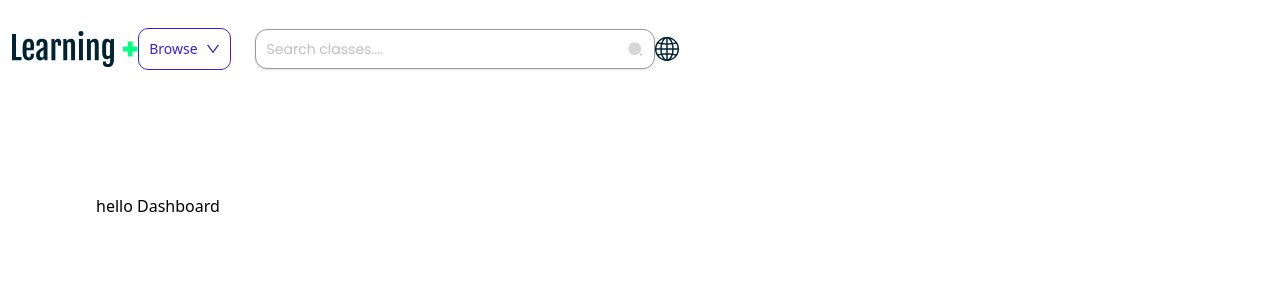
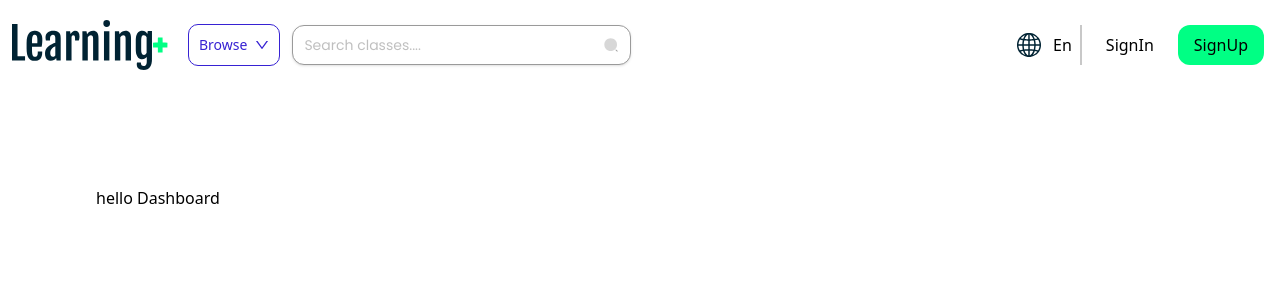
Before and after one commit to Vivek-C365/LMS, a React (Vite) app: page /dashboard in a window 1280 px wide. Shown: the top 300 px of the page. Built offline with nearby package versions, Linux system fonts and the light colour scheme.

Commit message:
Add AuthPage component, update package.json and package-lock.json to include react-icons, and refactor Modal and Navbar components for improved UI and functionality.

```diff
--- a/package.json
+++ b/package.json
@@ -18,6 +18,7 @@
     "firebase": "^11.8.0",
     "react": "^19.1.0",
     "react-dom": "^19.1.0",
+    "react-icons": "^5.5.0",
     "react-redux": "^9.2.0",
     "react-router-dom": "^7.6.0",
     "react-toastify": "^11.0.5",
--- a/src/components/common/Modal.jsx
+++ b/src/components/common/Modal.jsx
@@ -1,20 +1,42 @@
-import React from "react";
-import { Modal } from "antd";
+// import React from "react";
+// import { Modal } from "antd";
 
-const ModalPage = ({  children, open, onCancel, onOk }) => {
-  return (
-    <>
-      <Modal
-        open={open}
-        onOk={onOk}
+// const ModalPage = ({  children, open, onCancel, onOk }) => {
+//   return (
+//     <>
+//       <Modal
+//         open={open}
+//         onOk={onOk}
 
-        onCancel={onCancel}
-        footer={null}
-      >
-        {children}
-      </Modal>
-    </>
+//         onCancel={onCancel}
+//         footer={null}
+//       >
+//         {children}
+//       </Modal>
+//     </>
+//   );
+// };
+
+// export default ModalPage;
+
+import { createPortal } from "react-dom";
+import { HiXMark } from "react-icons/hi2";
+
+//Min resaon to use the createportal is used to avoid the conflit with css property overflow set to hiiden
+
+export default function Modal({ children, onClose }) {
+  return createPortal(
+      <div className="fixed top-1/2 left-1/2 transform -translate-x-1/2 -translate-y-1/2 bg-white rounded-lg shadow-xl p-8 transition-all duration-500">
+        <button
+          onClick={onClose}
+          className="absolute top-3 right-5 bg-none border-none p-1 rounded-sm transition-all duration-200 hover:bg-gray-100"
+        >
+          <HiXMark className="w-6 h-6 text-gray-500" />
+        </button>
+        <div>{children}
+         Modal Window</div>
+      </div>,
+
+     document.body
   );
-};
-
-export default ModalPage;
+}
--- a/src/components/common/button.jsx
+++ b/src/components/common/button.jsx
@@ -1,4 +1,4 @@
-export function Button({
+export default function Button({
   children,
   variant = "primary",
   size = "md",
@@ -11,7 +11,7 @@ export function Button({
 }) {
   const variantClasses = {
     primary:
-      "bg-blue-600 hover:bg-blue-700 text-white border  focus:outline-none ",
+      " text-black border-none focus:outline-none ",
     secondary:
       "bg-gray-200 hover:bg-gray-300 text-gray-800 border border-gray-200",
     success: "bg-green-600 hover:bg-green-700 text-white border border-green-600",
@@ -30,7 +30,7 @@ export function Button({
   return (
     <button
       onClick={onClick}
-      className={`font-poppins rounded-full transition duration-200 flex justify-center items-center ${
+      className={`font-poppins rounded-xl m-1 transition duration-200 flex justify-center items-center ${
         variantClasses[variant]
       } ${sizeClasses[size]} ${
         isLoading ? "opacity-70 cursor-not-allowed" : ""
--- a/src/components/navbar/Navbar.jsx
+++ b/src/components/navbar/Navbar.jsx
@@ -1,13 +1,15 @@
-import learning from "../../assets/images/svg/Learning.svg";
-import Earth from "../../assets/icons/svg/Earth.svg";
-import plus from "../../assets/images/svg/Vector.svg";
-import DropDown from "../common/DropDown";
-import SearchBar from "../common/SearchBar";
+import learning from '../../assets/images/svg/Learning.svg'
+import Earth from '../../assets/icons/svg/Earth.svg'
+import plus from '../../assets/images/svg/Vector.svg'
+import DropDown from '../common/DropDown'
+import SearchBar from '../common/SearchBar'
+import Button from '../common/button'
+// import { useNavigate } from "react-router-dom";
 
 export default function Navbar() {
   const items = [
     {
-      key: "1",
+      key: '1',
       label: (
         <a
           target="_blank"
@@ -19,7 +21,7 @@ export default function Navbar() {
       ),
     },
     {
-      key: "2",
+      key: '2',
       label: (
         <a
           target="_blank"
@@ -32,7 +34,7 @@ export default function Navbar() {
       disabled: true,
     },
     {
-      key: "3",
+      key: '3',
       label: (
         <a
           target="_blank"
@@ -45,33 +47,45 @@ export default function Navbar() {
       disabled: true,
     },
     {
-      key: "4",
+      key: '4',
       danger: true,
-      label: "a danger item",
+      label: 'a danger item',
     },
-  ];
+  ]
+
+  // const navigate = useNavigate();
   return (
-    <div className="p-3">
+    <div className="p-3 mx-auto">
+      <div className="flex items-center gap-2 justify-between">
+        <div className="left-part flex items-center gap-2">
           <div className="flex items-center">
-        <div className="flex gap-2 items-center">
-          <div className="flex gap-2 items-center">
             <img src={learning} alt="title" />
-            <img src={plus} alt="plus" />
+            <img src={plus} alt="plus" className="" />
           </div>
+          <div className=" flex items-center">
             <DropDown
               className={
-              "border-1 rounded-[10px] font-normal p-2.5 text-[var(--color-secondary-text-v2)] text-sm m-4"
+                'border-1 rounded-[10px] font-normal p-2.5 text-[var(--color-secondary-text-v2)] text-sm m-3'
               }
               items={items}
               triggerContent="Browse"
             />
             <SearchBar placeholder="Search classes...." />
           </div>
+        </div>
 
-        <div className="flex gap-2 items-center">
+        <div className="flex items-center right-part gap-1  divide-x-2 divide-[#C8C8C8]">
+          <div className="items-center flex gap-1">
             <img src={Earth} alt="title" />
+            <p className="p-2">En</p>
+          </div>
+
+          <div className='flex '>
+            <Button>SignIn</Button>
+            <Button className="bg-[var(--color-primary)]">SignUp</Button>
           </div>
         </div>
       </div>
-  );
+    </div>
+  )
 }
```
Also changed, not shown: src/auth/pages/AuthPage.jsx (added), 1 other file (tests, documents, lock files or other folders). Lines whose indentation alone changed are shown as unchanged.
